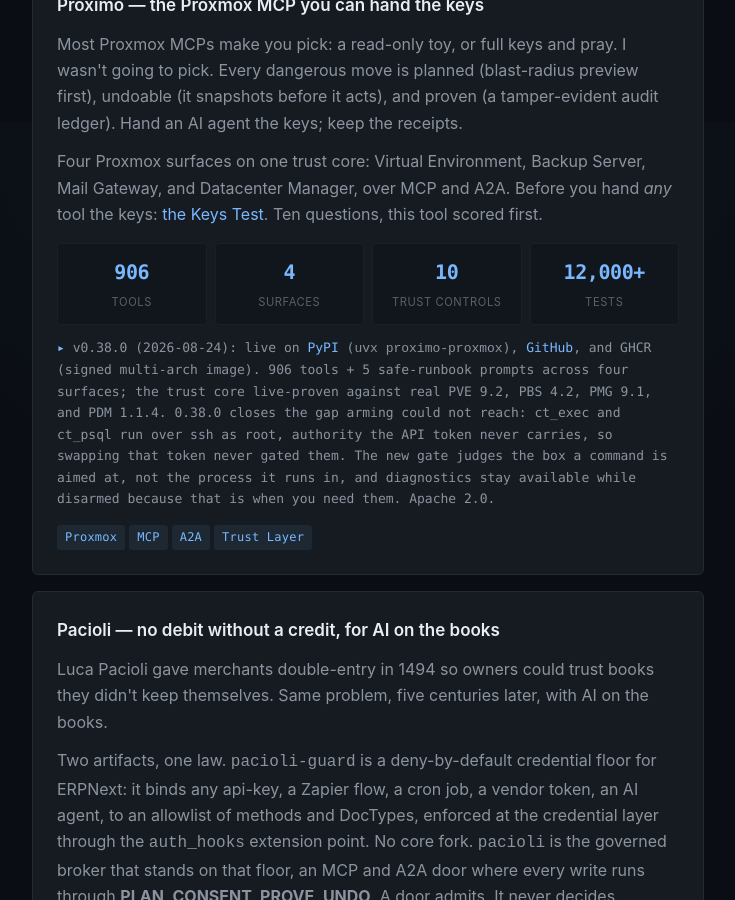
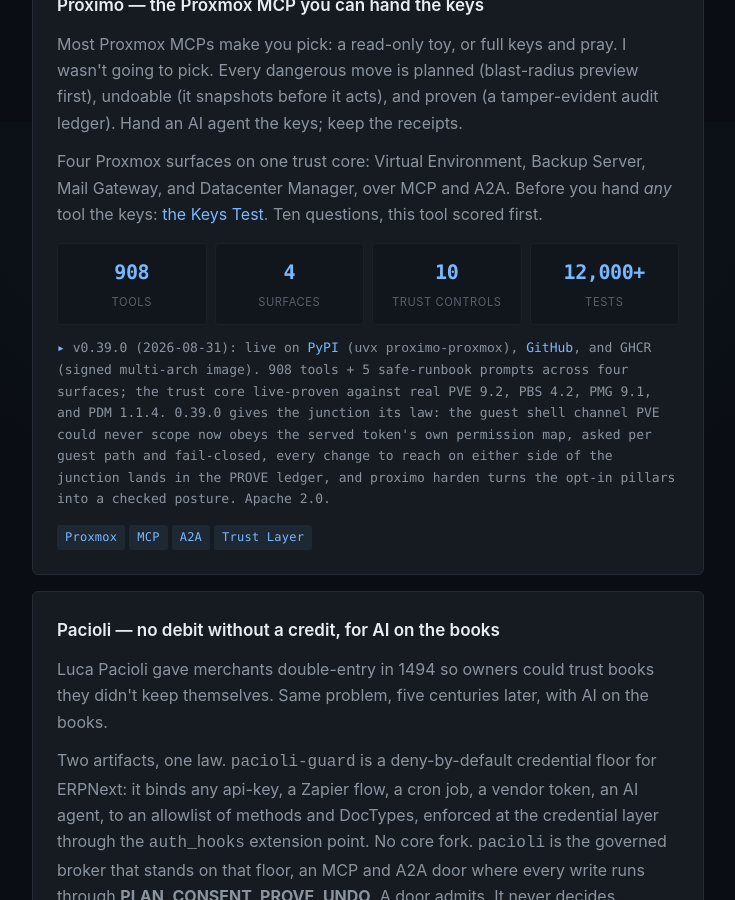
Before and after one commit to john-broadway/john-broadway.github.io, a Jekyll site: the page built from index.html, in a window 1280 px wide and 900 px high, scrolled down 1678 px. Shown: the whole window, without its empty margins (272-1007 px from the left). Built offline with Jekyll 4.4.1, drawn with Linux system fonts in a browser that asks for light colours.

Commit message:
proximo card: 0.39.0, 908 tools, the junction status line
Co-Authored-By: Claude Fable 5 <noreply@anthropic.com>
Claude-Session: https://claude.ai/code/session_01QPAZfxJLVwqZ2MvUmgQNbq

```diff
--- a/index.html
+++ b/index.html
@@ -46,12 +46,12 @@ description: Independent AI researcher and infrastructure architect. Sovereign A
     <p>Most Proxmox MCPs make you pick: a read-only toy, or full keys and pray. I wasn't going to pick. Every dangerous move is planned (blast-radius preview first), undoable (it snapshots before it acts), and proven (a tamper-evident audit ledger). Hand an AI agent the keys; keep the receipts.</p>
     <p>Four Proxmox surfaces on one trust core: Virtual Environment, Backup Server, Mail Gateway, and Datacenter Manager, over MCP and A2A. Before you hand <em>any</em> tool the keys: <a href="/keys-test/">the Keys Test</a>. Ten questions, this tool scored first.</p>
     <div class="stats">
-      <div class="stat"><div class="num">906</div><div class="label">tools</div></div>
+      <div class="stat"><div class="num">908</div><div class="label">tools</div></div>
       <div class="stat"><div class="num">4</div><div class="label">surfaces</div></div>
       <div class="stat"><div class="num">10</div><div class="label">trust controls</div></div>
       <div class="stat"><div class="num">12,000+</div><div class="label">tests</div></div>
     </div>
-    <p class="status">v0.38.0 (2026-08-24): live on <a href="https://pypi.org/project/proximo-proxmox/">PyPI</a> (<code>uvx proximo-proxmox</code>), <a href="https://github.com/john-broadway/proximo">GitHub</a>, and GHCR (signed multi-arch image). 906 tools + 5 safe-runbook prompts across four surfaces; the trust core live-proven against real PVE 9.2, PBS 4.2, PMG 9.1, and PDM 1.1.4. 0.38.0 closes the gap arming could not reach: ct_exec and ct_psql run over ssh as root, authority the API token never carries, so swapping that token never gated them. The new gate judges the box a command is aimed at, not the process it runs in, and diagnostics stay available while disarmed because that is when you need them. Apache 2.0.</p>
+    <p class="status">v0.39.0 (2026-08-31): live on <a href="https://pypi.org/project/proximo-proxmox/">PyPI</a> (<code>uvx proximo-proxmox</code>), <a href="https://github.com/john-broadway/proximo">GitHub</a>, and GHCR (signed multi-arch image). 908 tools + 5 safe-runbook prompts across four surfaces; the trust core live-proven against real PVE 9.2, PBS 4.2, PMG 9.1, and PDM 1.1.4. 0.39.0 gives the junction its law: the guest shell channel PVE could never scope now obeys the served token's own permission map, asked per guest path and fail-closed, every change to reach on either side of the junction lands in the PROVE ledger, and proximo harden turns the opt-in pillars into a checked posture. Apache 2.0.</p>
     <div class="tags"><span>Proxmox</span><span>MCP</span><span>A2A</span><span>Trust Layer</span></div>
   </article>
 
```
